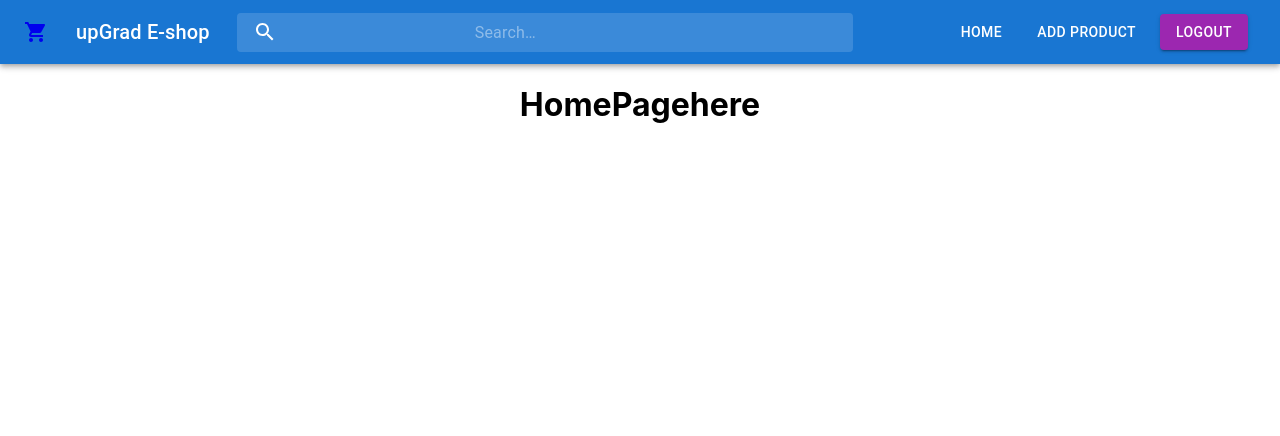
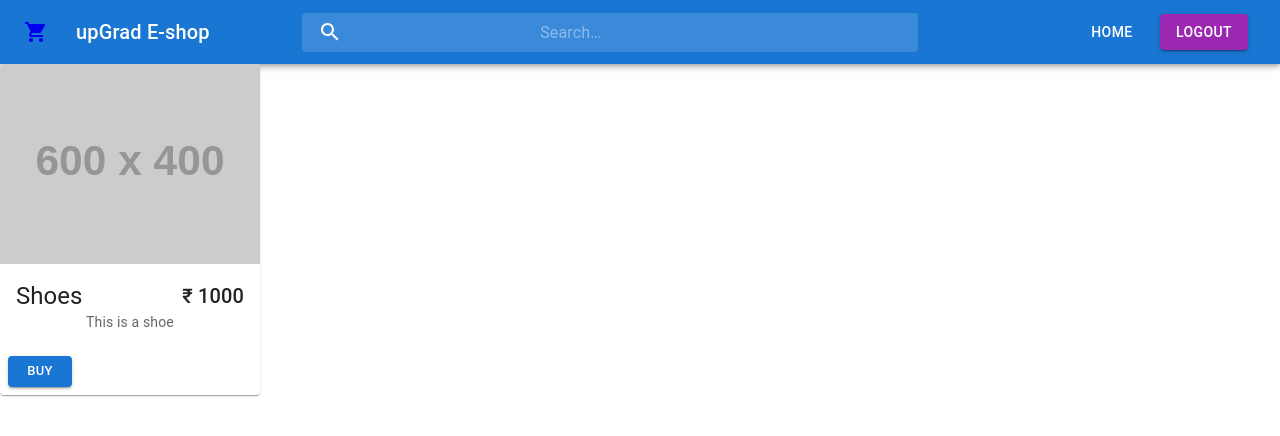
Before and after one commit to BaoLeCoding/upGrad-Eshop, a React (Create React App) app: page / in a window 1280 px wide. Shown: the top 436 px of the page. Built offline with nearby package versions, Linux system fonts and the light colour scheme.

Commit message:
created Product card with basic style'

```diff
--- a/src/App.js
+++ b/src/App.js
@@ -6,6 +6,7 @@ import NavBar from './components/NavBar/NavBar';
 
 import LogInPage from './components/SignInPage/LogInPage';
 import SignUpPage from './components/SignUpPage/SignUpPage';
+import ProductPage from './components/ProductsPages/ProductPage';
 
 
 function App() {
@@ -13,7 +14,7 @@ function App() {
     <div className="App">
       <NavBar />
       <Routes>
-        <Route path="/" element={<h1>HomePagehere</h1>} />
+        <Route path="/" element={<ProductPage />} />
         <Route path="/login" element={<LogInPage />} />
         <Route path="/signup" element={<SignUpPage />} />
       </Routes>
--- /dev/null
+++ b/src/components/ProductCard/ProductCard.js
@@ -0,0 +1,55 @@
+import * as React from 'react';
+import { useState } from 'react'
+import Card from '@mui/material/Card';
+import CardActions from '@mui/material/CardActions';
+import CardContent from '@mui/material/CardContent';
+import CardMedia from '@mui/material/CardMedia';
+import Button from '@mui/material/Button';
+import Typography from '@mui/material/Typography';
+import Stack from '@mui/material/Stack';
+import { IconButton } from '@mui/material';
+import DeleteIcon from '@mui/icons-material/Delete';
+import EditIcon from '@mui/icons-material/Edit';
+
+
+export default function ProductCard({ Itemname = "Shoes", ItemPrice = "1000", Description = "This is a shoe", ItemImg = "https://placehold.co/600x400/EEE/31343C", isAdmin = false }) {
+  const maxCardWidth = useState(260)
+  const maxImageHeight = useState(200)
+  return (
+    <Card sx={{ maxWidth: maxCardWidth }}>
+      <CardMedia
+        sx={{ height: maxImageHeight }}
+        image={ItemImg}
+        title={Itemname}
+      />
+      <CardContent>
+
+        <Stack spacing={2} direction="row" style={{ display: "flex", marginLeft: 'auto' }}>
+          <Typography gutterBottom variant="h5" component="div" style={{ flexGrow: 1, textAlign: "left" }}>
+            {Itemname}
+          </Typography>
+          <Typography gutterBottom variant="h6" component="div">
+            {"₹ " + ItemPrice}
+          </Typography>
+        </Stack>
+        <Typography variant="body2" color="text.secondary">
+          {Description}
+        </Typography>
+      </CardContent>
+
+      <CardActions style={{ display: "flex", justifyContent: "space-between" }}>
+        <Button size="small" variant="contained" style={{ marginRight: "auto" }} >BUY</Button>
+        {isAdmin &&
+          <IconButton>
+            <EditIcon />
+          </IconButton>}
+        {isAdmin &&
+          <IconButton>
+            <DeleteIcon />
+          </IconButton>}
+      </CardActions>
+    </Card >
+
+
+  );
+}
--- /dev/null
+++ b/src/components/ProductsPages/ProductPage.js
@@ -0,0 +1,11 @@
+import React from 'react'
+import ProductCard from "../ProductCard/ProductCard.js"
+
+
+const ProductPage = () => {
+   return (
+      <ProductCard />
+   )
+}
+
+export default ProductPage
--- a/src/components/navbar/NavBar.js
+++ b/src/components/navbar/NavBar.js
@@ -62,11 +62,8 @@ const StyledInputBase = styled(InputBase)(({ theme }) => ({
    },
 }));
 
-export default function MenuAppBar() {
-   const [isLogin, setIsLogin] = React.useState(true);
-   const [isAdmin, setIsAdmin] = React.useState(true);
-
-   return (
+export default function MenuAppBar({isLogin = true, isAdmin = false}) {
+     return (
       <Box sx={{ flexGrow: 1 }}>
 
          <AppBar position="static">
```
